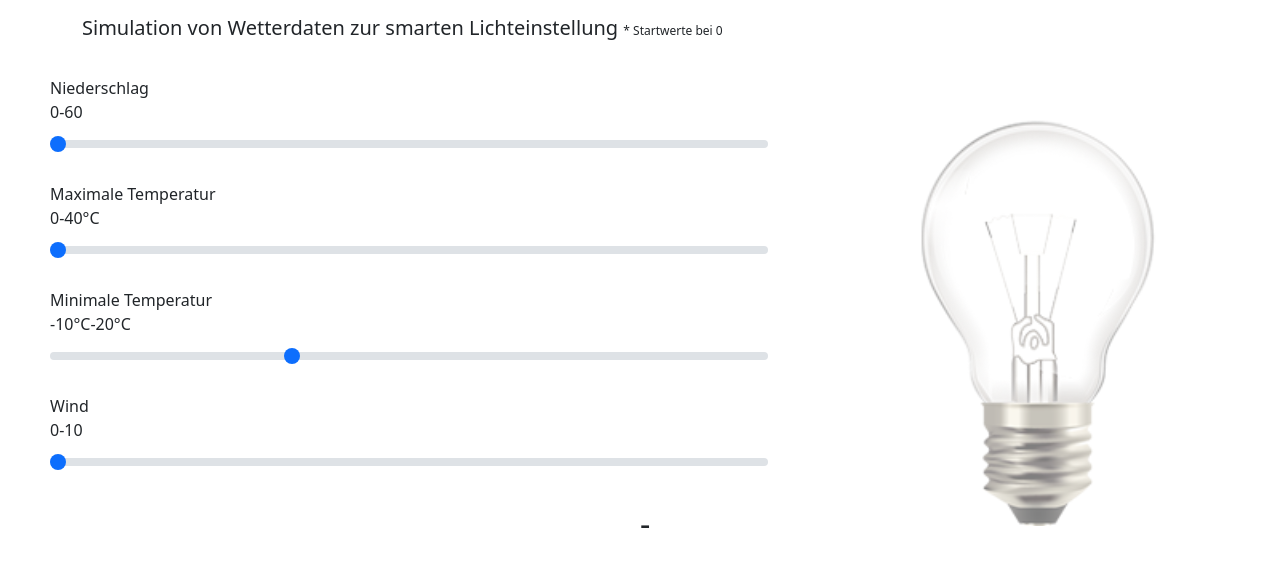
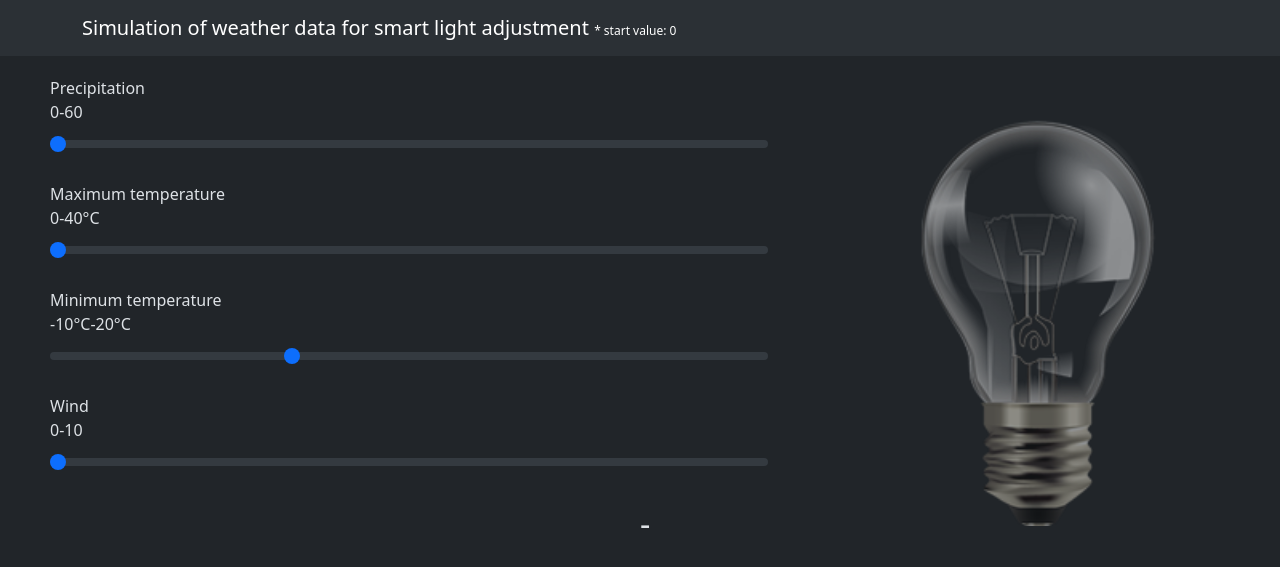
Before and after one commit to Mr-MubelBubel/light_control-with-weather-ai, a Flask app: page / in a window 1280 px wide. Shown: the top 567 px of the page. Run offline with Flask 3, Linux system fonts and the light colour scheme; parts of the project's set-up code (start-up, migrations or seed data) failed here and were passed over; some libraries are stand-ins or nearby versions.

Commit message:
final changes - hopefully

```diff
--- a/AI/control_algo.py
+++ b/AI/control_algo.py
@@ -2,7 +2,7 @@ from .weather_ai import xgb
 
 
 def control_algo(precipitation, max_temp, min_temp, wind):
-    usr_input = [[precipitation, max_temp, min_temp, wind]] #niederschlag, max_temp, min_temp, wind [1.140175, 8.9, 2.8, 2.469818]
+    usr_input = [[precipitation, max_temp, min_temp, wind]]
     ot = xgb.predict(usr_input)
 
     if ot == 0:
--- a/AI/weather_ai.py
+++ b/AI/weather_ai.py
@@ -39,4 +39,4 @@ x_train, x_test, y_train, y_test = train_test_split(x, y, test_size=0.1, random_
 warnings.filterwarnings('ignore')
 xgb = XGBClassifier()
 xgb.fit(x_train, y_train)
-# print("XGB Accuracy:{:.2f}%".format(xgb.score(x_test, y_test) * 100))
+print("XGB Accuracy:{:.2f}%".format(xgb.score(x_test, y_test) * 100))
--- a/main.py
+++ b/main.py
@@ -1,11 +1,7 @@
 from AI import control_algo
 from flask import Flask, render_template, request
 from flask_sqlalchemy import SQLAlchemy
-import time as t
 from flask_cors import CORS, cross_origin
-
-# from gpiozero import PWMLED
-# from memory_profiler import profile
 
 # Create Flask App and config database
 app = Flask(__name__)
@@ -25,7 +21,6 @@ class Dataform(db.Model):
 
 @app.route("/", methods=['GET', 'POST'])
 @cross_origin()
-# @profile
 def data():
     if request.method == "POST":
         new_form = Dataform(
@@ -36,10 +31,7 @@ def data():
         )
         db.session.add(new_form)
         db.session.commit()
-        start = t.time()
-        result = ai(new_form.precipitation, new_form.max_temp, new_form.min_temp, new_form.wind) # predict weather
-        end = t.time()
-        print(end - start)
+        result = ai(new_form.precipitation, new_form.max_temp, new_form.min_temp, new_form.wind)  # predict weather
 
         return {"result": result}
 
@@ -49,25 +41,12 @@ def data():
 
 def ai(prec: float, max_temp: float, min_temp: float, wind: float):
     ai_output = control_algo.control_algo(prec, max_temp, min_temp, wind)
-# These outputs must change to the light value of the lamp
-    if ai_output == "Nieselregen":
-        print("1")
-    elif ai_output == "Nebel":
-        print("2")
-    elif ai_output == "Regen":
-        print("3")
-    elif ai_output == "Schnee":
-        print("4")
-    elif ai_output == "Sonne":
-        print("5")
-
     return ai_output
 
 
 if __name__ == "__main__":
     app.run(debug=True)
 
-
 # Kill process
 # sudo lsof -i :<PortNumber>
 # kill -9 <PID>
--- a/templates/index.html
+++ b/templates/index.html
@@ -1,66 +1,71 @@
 <!doctype html>
-<html lang="en">
+<html lang="en" data-bs-theme="dark">
     <head>
         <meta charset="utf-8">
         <meta name="viewport" content="width=device-width, initial-scale=1">
         <title>Weather-Light-KI</title>
 
         <link href="https://cdn.jsdelivr.net/npm/bootstrap@5.0.2/dist/css/bootstrap.min.css" rel="stylesheet">
-    <script src="https://cdn.jsdelivr.net/npm/bootstrap@5.0.2/dist/js/bootstrap.bundle.min.js"></script>
-    <script src="https://code.jquery.com/jquery-1.10.2.js"></script>
-    <script src="https://code.jquery.com/ui/1.11.4/jquery-ui.js"></script>
+        <link href="https://cdn.jsdelivr.net/npm/bootstrap@5.3.0-alpha3/dist/css/bootstrap.min.css" rel="stylesheet" integrity="sha384-KK94CHFLLe+nY2dmCWGMq91rCGa5gtU4mk92HdvYe+M/SXH301p5ILy+dN9+nJOZ" crossorigin="anonymous">
 
         <link rel="stylesheet" href="/static/styles.css">
         <script src="/static/index.js" defer></script>
     </head>
     <body>
+        <script src="https://cdn.jsdelivr.net/npm/bootstrap@5.3.0-alpha3/dist/js/bootstrap.bundle.min.js" integrity="sha384-ENjdO4Dr2bkBIFxQpeoTz1HIcje39Wm4jDKdf19U8gI4ddQ3GYNS7NTKfAdVQSZe" crossorigin="anonymous"></script>
+        <script src="https://cdn.jsdelivr.net/npm/bootstrap@5.0.2/dist/js/bootstrap.bundle.min.js"></script>
+        <script src="https://code.jquery.com/jquery-1.10.2.js"></script>
+        <script src="https://code.jquery.com/ui/1.11.4/jquery-ui.js"></script>
+
         <nav class="navbar navbar-expand-lg bg-body-tertiary">
             <div class="container-md">
-        <label class="navbar-brand">Simulation von Wetterdaten zur smarten Lichteinstellung <a style="font-size: 12px">*
-            Startwerte bei 0</a></label>
+                <label class="navbar-brand">Simulation of weather data for smart light adjustment <a style="font-size: 12px">*
+                    start value: 0</a></label>
             </div>
         </nav>
+
         <form action="" method="POST">
+
             <div class="box">
                 <div class="bottom">
                     <img src="/static/off.png" alt="" style="opacity: 1; width: 400px; margin-top: -10%">
                 </div>
+
                 <div class="top">
                     <img id="light" src="/static/on.png" alt="" style="opacity: 0.0; width: 400px; margin-top: -10%">
                 </div>
             </div>
 
             <div class="mod_one">
-        <label class="form-label mt-20">Niederschlag <br style="margin-top: 5px;">0-60<br/></label>
-        <input data-bs-theme="dark" type="range" name="precipitation" id="slider1" class="form-range"
+                <label class="form-label mt-20">Precipitation <br style="margin-top: 5px;">0-60<br/></label>
+                <input type="range" name="precipitation" id="slider1" class="form-range"
                        min="0" max="60"
                        step="1" value="0">
             </div>
 
             <div class="mod_one">
-        <label class="form-label mt-20">Maximale Temperatur <br style="margin-top: 5px;">0-40°C<br/></label>
-        <input data-bs-theme="dark" type="range" name="max_temp" id="slider2" class="form-range" min="0"
+                <label class="form-label mt-20">Maximum temperature <br style="margin-top: 5px;">0-40°C<br/></label>
+                <input type="range" name="max_temp" id="slider2" class="form-range" min="0"
                        max="36"
                        step="0.5" value="0">
             </div>
 
             <div class="mod_one">
-        <label class="form-label mt-20">Minimale Temperatur <br
+                <label class="form-label mt-20">Minimum temperature <br
                         style="margin-top: 5px;">-10°C-20°C<br/></label>
-        <input data-bs-theme="dark" type="range" name="min_temp" id="slider3" class="form-range" min="-10"
+                <input type="range" name="min_temp" id="slider3" class="form-range" min="-10"
                        max="20"
                        step="0.5" value="0">
             </div>
 
             <div class="mod_one">
                 <label class="form-label mt-20">Wind <br style="margin-top: 5px;">0-10<br/></label>
-        <input data-bs-theme="dark" type="range" name="wind" id="slider4" class="form-range" min="0"
+                <input type="range" name="wind" id="slider4" class="form-range" min="0"
                        max="10" step="0.5"
                        value="0">
             </div>
 
             <p class="result" id="result">-</p>
-
         </form>
     </body>
 </html>
```
Also changed, not shown: static/index.js (+5 -5 lines), static/test.css (deleted, +0 -14 lines), templates/test.html (deleted, +0 -20 lines), instance/db.db. Lines whose indentation alone changed are shown as unchanged.
